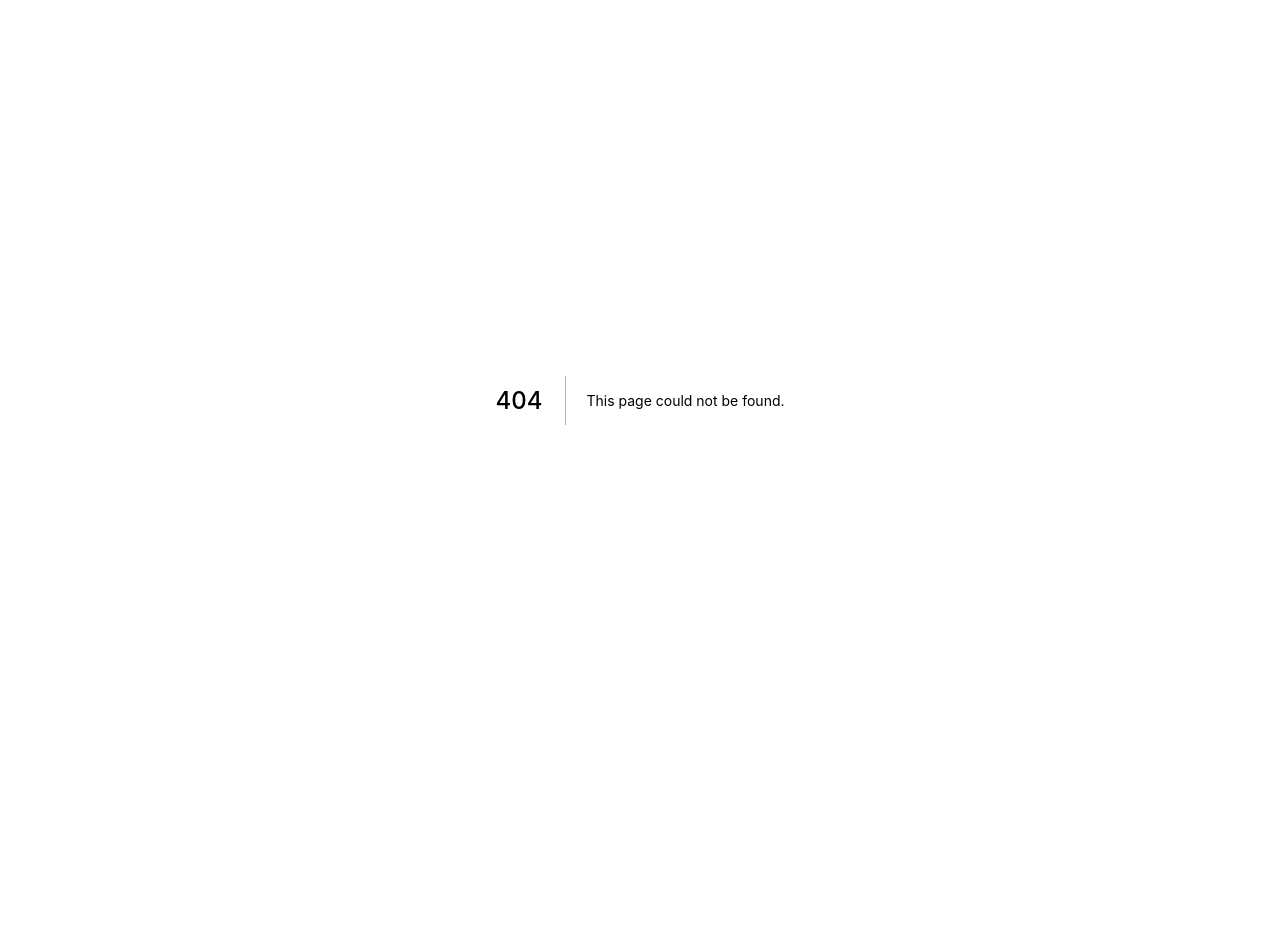
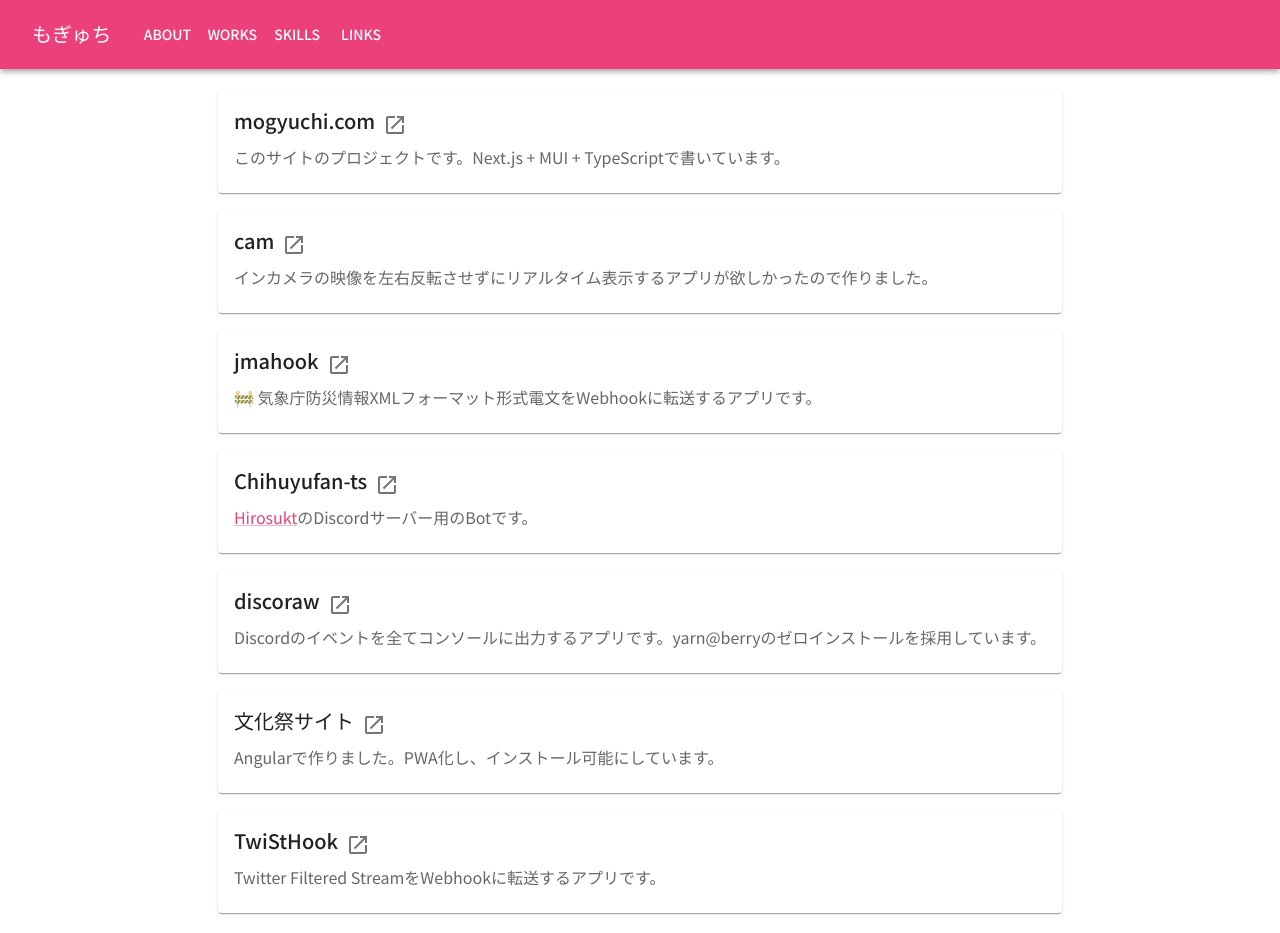
Before and after one commit to Mogyuchi/mogyuchi.com, a Next.js app: page /works in a window 1280 px wide. Before the commit this address had no page. Before the commit the page ends 800 px from the top, so only its background shows below. Built offline with nearby package versions, Linux system fonts and the light colour scheme.

Commit message:
✨ add works page

```diff
--- /dev/null
+++ b/pages/works.tsx
@@ -0,0 +1,197 @@
+import OpenInNewIcon from "@mui/icons-material/OpenInNew";
+import Box from "@mui/material/Box";
+import Card from "@mui/material/Card";
+import CardContent from "@mui/material/CardContent";
+import IconButton from "@mui/material/IconButton";
+import Typography from "@mui/material/Typography";
+import type { ReactElement } from "react";
+import Layout from "../components/layout";
+import Link from "../src/Link";
+
+export default function Works() {
+  return (
+    <>
+      <Box sx={{ height: 20 }}></Box>
+      <Box
+        sx={{
+          display: "flex",
+          justifyContent: "space-between",
+          flexDirection: "column",
+          gap: 2,
+        }}
+      >
+        <Card
+          sx={{
+            display: "flex",
+          }}
+        >
+          <CardContent sx={{ flex: "auto" }}>
+            <Typography component="span" variant="h6" gutterBottom>
+              mogyuchi.com
+            </Typography>
+            <IconButton
+              component={Link}
+              href="https://github.com/Mogyuchi/mogyuchi.com"
+              target="_brank"
+              rel="noreferrer noopener"
+            >
+              <OpenInNewIcon />
+            </IconButton>
+            <Typography variant="body1" color="text.secondary">
+              このサイトのプロジェクトです。Next.js + MUI +
+              TypeScriptで書いています。
+            </Typography>
+          </CardContent>
+        </Card>
+        <Card
+          sx={{
+            display: "flex",
+          }}
+        >
+          <CardContent sx={{ flex: "auto" }}>
+            <Typography component="span" variant="h6" gutterBottom>
+              cam
+            </Typography>
+            <IconButton
+              component={Link}
+              href="https://github.com/Mogyuchi/cam"
+              target="_brank"
+              rel="noreferrer noopener"
+            >
+              <OpenInNewIcon />
+            </IconButton>
+            <Typography
+              variant="body1"
+              color="text.secondary"
+              sx={{ overflowWrap: "anywhere" }}
+            >
+              インカメラの映像を左右反転させずにリアルタイム表示するアプリが欲しかったので作りました。
+            </Typography>
+          </CardContent>
+        </Card>
+        <Card
+          sx={{
+            display: "flex",
+          }}
+        >
+          <CardContent sx={{ flex: "auto" }}>
+            <Typography component="span" variant="h6" gutterBottom>
+              jmahook
+            </Typography>
+            <IconButton
+              component={Link}
+              href="https://github.com/Mogyuchi/jmahook"
+              target="_brank"
+              rel="noreferrer noopener"
+            >
+              <OpenInNewIcon />
+            </IconButton>
+            <Typography variant="body1" color="text.secondary">
+              🚧
+              気象庁防災情報XMLフォーマット形式電文をWebhookに転送するアプリです。
+            </Typography>
+          </CardContent>
+        </Card>
+        <Card
+          sx={{
+            display: "flex",
+          }}
+        >
+          <CardContent sx={{ flex: "auto" }}>
+            <Typography component="span" variant="h6" gutterBottom>
+              Chihuyufan-ts
+            </Typography>
+            <IconButton
+              component={Link}
+              href="https://github.com/Mogyuchi/Chihuyufan-ts"
+              target="_brank"
+              rel="noreferrer noopener"
+            >
+              <OpenInNewIcon />
+            </IconButton>
+            <Typography variant="body1" color="text.secondary">
+              <Link
+                href="https://github.com/Hirosukt"
+                target="_brank"
+                rel="noreferrer noopener"
+              >
+                Hirosukt
+              </Link>
+              のDiscordサーバー用のBotです。
+            </Typography>
+          </CardContent>
+        </Card>
+        <Card
+          sx={{
+            display: "flex",
+          }}
+        >
+          <CardContent sx={{ flex: "auto" }}>
+            <Typography component="span" variant="h6" gutterBottom>
+              discoraw
+            </Typography>
+            <IconButton
+              component={Link}
+              href="https://github.com/Mogyuchi/discoraw-js"
+              target="_brank"
+              rel="noreferrer noopener"
+            >
+              <OpenInNewIcon />
+            </IconButton>
+            <Typography variant="body1" color="text.secondary">
+              Discordのイベントを全てコンソールに出力するアプリです。yarn@berryのゼロインストールを採用しています。
+            </Typography>
+          </CardContent>
+        </Card>
+        <Card
+          sx={{
+            display: "flex",
+          }}
+        >
+          <CardContent sx={{ flex: "auto" }}>
+            <Typography component="span" variant="h6" gutterBottom>
+              文化祭サイト
+            </Typography>
+            <IconButton
+              component={Link}
+              href="https://info.bshs.gakushuin.ac.jp/hououfes2021/"
+              target="_brank"
+              rel="noreferrer noopener"
+            >
+              <OpenInNewIcon />
+            </IconButton>
+            <Typography variant="body1" color="text.secondary">
+              Angularで作りました。PWA化し、インストール可能にしています。
+            </Typography>
+          </CardContent>
+        </Card>
+        <Card
+          sx={{
+            display: "flex",
+          }}
+        >
+          <CardContent sx={{ flex: "auto" }}>
+            <Typography component="span" variant="h6" gutterBottom>
+              TwiStHook
+            </Typography>
+            <IconButton
+              component={Link}
+              href="https://github.com/Mogyuchi/TwiStHook"
+              target="_brank"
+              rel="noreferrer noopener"
+            >
+              <OpenInNewIcon />
+            </IconButton>
+            <Typography variant="body1" color="text.secondary">
+              Twitter Filtered StreamをWebhookに転送するアプリです。
+            </Typography>
+          </CardContent>
+        </Card>
+      </Box>
+      <Box sx={{ height: 20 }}></Box>
+    </>
+  );
+}
+Works.getLayout = function getLayout(page: ReactElement) {
+  return <Layout>{page}</Layout>;
+};
```
